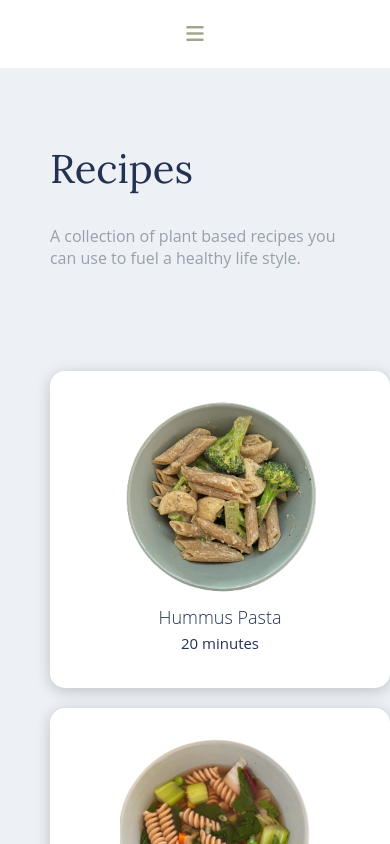
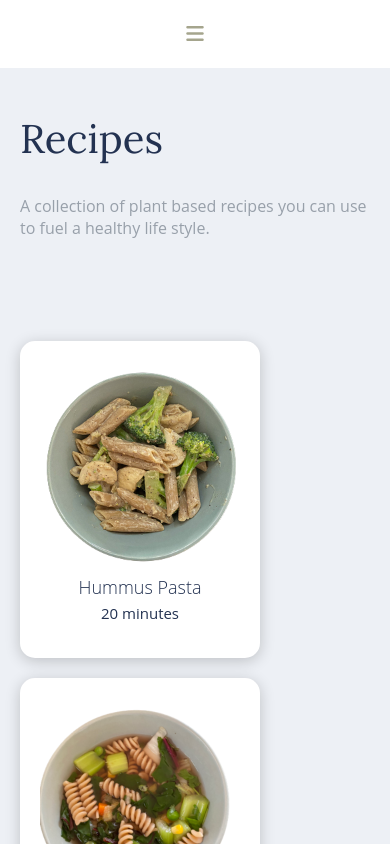
Before and after one commit to vilinh/plant-recipes-react, a React (Create React App) app: page /recipes in a window 390 px wide. Shown: the top 844 px of the page. Built offline with nearby package versions, Linux system fonts and the light colour scheme.

Commit message:
media queries for indiv recipe pages

```diff
--- a/src/pages/HummusPasta.js
+++ b/src/pages/HummusPasta.js
@@ -4,7 +4,7 @@ import '../styles/rPage.css';
 
 export default function HummusPasta() {
     return (
-        <div className='max-width'>
+        <div className='rec max-width'>
         <div className='recipe'>
             <div className="recipeLeft">
                 <h1>Hummus Pasta</h1>
--- a/src/styles/Home.css
+++ b/src/styles/Home.css
@@ -9,7 +9,7 @@
     flex-wrap: wrap;
 }
 
-.max-width {
+.home .max-width {
     padding: 0 200px;
   }
 
--- a/src/styles/RecipesPage.css
+++ b/src/styles/RecipesPage.css
@@ -23,6 +23,9 @@
     display: grid;
     grid-template-columns: 1fr 1fr 1fr 1fr;
     gap: 20px;
+}
+.recipesPage .max-width {
+    padding: 0 200px;
 }
 
 
@@ -60,19 +63,37 @@
 
 
 
+@media only screen and (max-width: 1700px) {
+    .recipeList {
+        grid-template-columns: 1fr 1fr 1fr;
+    }
+}
 @media only screen and (max-width: 1300px) {
     .recipeList {
         grid-template-columns: 1fr 1fr;
     }
 }
-@media only screen and (max-width: 850px) {
+@media only screen and (max-width: 900px) {
     .recipesPage .max-width {
         padding: 50px;
     }
     .recipeList {
-        grid-template-columns: 1fr;
+        grid-template-columns: 1fr 1fr 1fr;
     }
     .recipesPage .header h1 {
         margin-top: 25px;
     }
+    .rItem {
+        width: 200px;
+    }
 }
+@media only screen and (max-width: 850px) {
+    .recipeList {
+        grid-template-columns: 1fr 1fr;
+    }
+}
+@media only screen and (max-width: 580px) {
+    .recipeList {
+        grid-template-columns: 1fr;
+    }
+}
--- a/src/styles/rPage.css
+++ b/src/styles/rPage.css
@@ -29,7 +29,9 @@
 .recipe p {
     font-family: Montserrat, sans-serif;
 }
-
+.rec.max-width {
+    padding: 0 200px;
+}
 
 @media only screen and (max-width: 1500px) {
     .recipeRight img {
@@ -57,6 +59,11 @@
         padding: 10px;
     }
 }
+@media only screen and (max-width: 800px) {
+    .rec.max-width {
+        padding: 0px 50px;
+    }
+}
 @media only screen and (max-width: 700px) {
     .recipeRight img {
         width: 300px;
@@ -67,12 +74,9 @@
         width: 100%;
         padding: 10px;
     }
-    .max-width {
-        padding: 0;
-      }
 
 }
-@media only screen and (max-width: 400px) {
+@media only screen and (max-width: 500px) {
     .recipeRight img {
         width: 300px;
     }
@@ -80,7 +84,15 @@
         font-size: 40px;
     }
     .recipe {
-        width: 100%;
-        padding: 10px;
+        width: 90%;
+        padding: 20px;
+    }
+    .recipesPage .max-width {
+        padding: 20px;
     }
 }
+@media only screen and (max-width: 400px) {
+    .recipeRight img {
+        width: 200px;
+    }
+}
```
